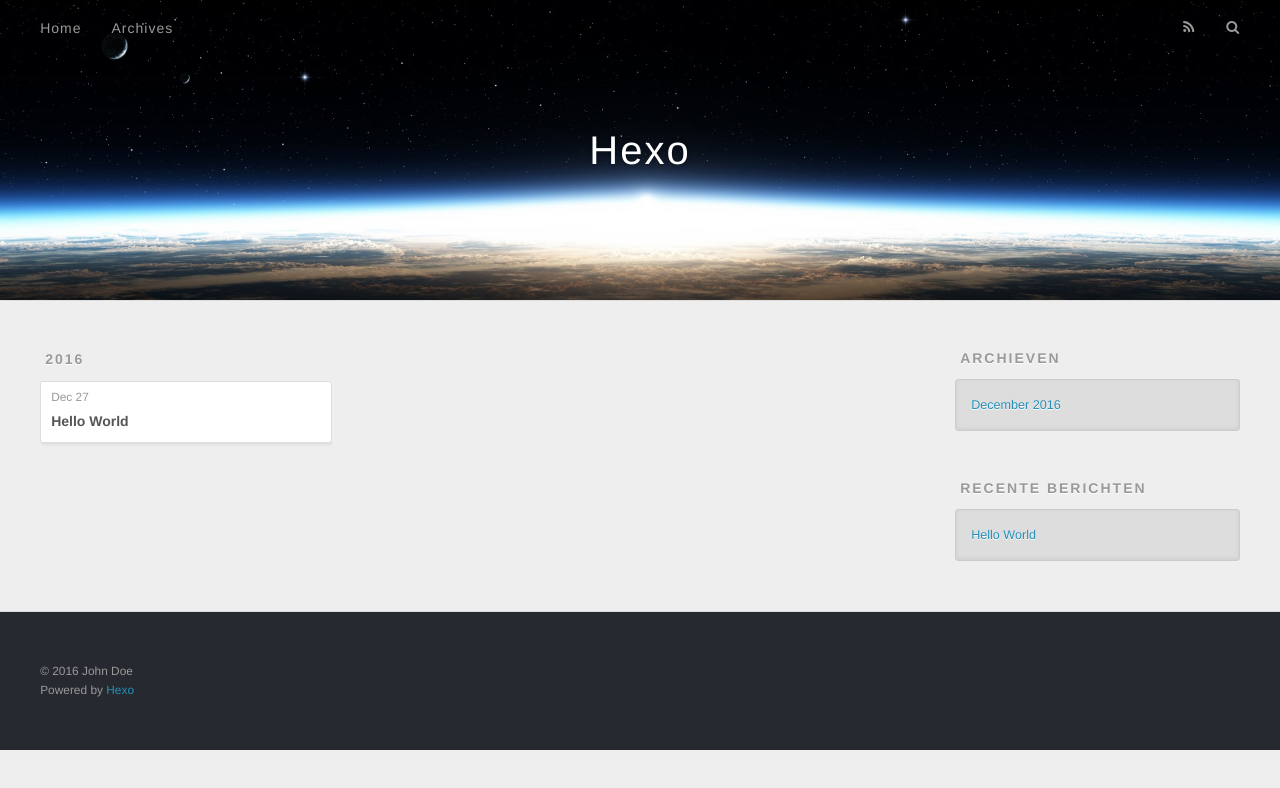
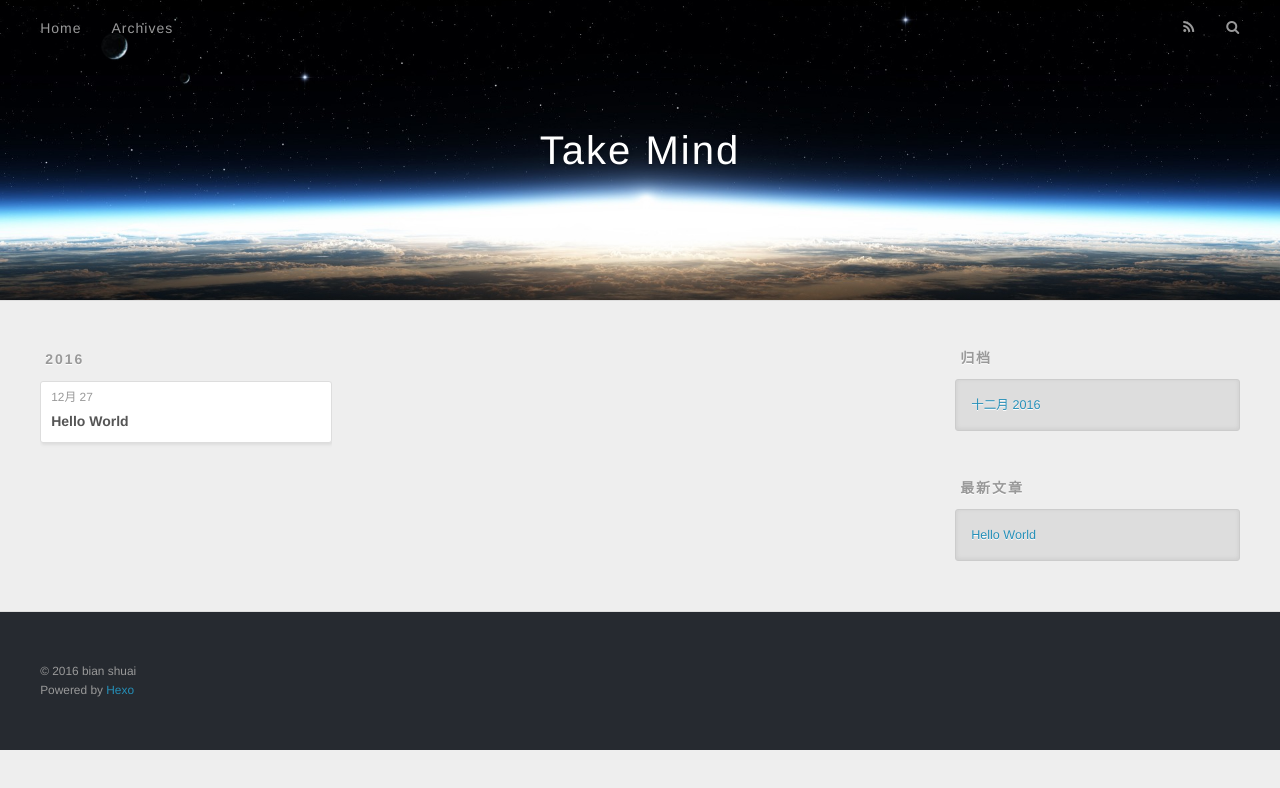
Before and after one commit to xytutu/xytutu.github.io, a plain HTML site: page archives/index.html in a window 1280 px wide. Drawn offline with nearby package versions, Linux system fonts and the light colour scheme.

Commit message:
Site updated: 2016-12-28 11:10:44

```diff
--- a/archives/index.html
+++ b/archives/index.html
@@ -3,16 +3,16 @@
 <head>
   <meta charset="utf-8">
 
-  <title>Archieven | Hexo</title>
+  <title>归档 | Take Mind</title>
   <meta name="viewport" content="width=device-width, initial-scale=1, maximum-scale=1">
   <meta property="og:type" content="website">
-<meta property="og:title" content="Hexo">
+<meta property="og:title" content="Take Mind">
 <meta property="og:url" content="http://yoursite.com/archives/index.html">
-<meta property="og:site_name" content="Hexo">
+<meta property="og:site_name" content="Take Mind">
 <meta name="twitter:card" content="summary">
-<meta name="twitter:title" content="Hexo">
+<meta name="twitter:title" content="Take Mind">
 
-    <link rel="alternate" href="/atom.xml" title="Hexo" type="application/atom+xml">
+    <link rel="alternate" href="/atom.xml" title="Take Mind" type="application/atom+xml">
 
 
     <link rel="icon" href="/favicon.png">
@@ -33,7 +33,7 @@
   <div id="header-outer" class="outer">
     <div id="header-title" class="inner">
       <h1 id="logo-wrap">
-        <a href="/" id="logo">Hexo</a>
+        <a href="/" id="logo">Take Mind</a>
       </h1>
 
     </div>
@@ -50,7 +50,7 @@
 
           <a id="nav-rss-link" class="nav-icon" href="/atom.xml" title="RSS Feed"></a>
 
-        <a id="nav-search-btn" class="nav-icon" title="Zoeken"></a>
+        <a id="nav-search-btn" class="nav-icon" title="搜索"></a>
       </nav>
       <div id="search-form-wrap">
         <form action="//google.com/search" method="get" accept-charset="UTF-8" class="search-form"><input type="search" name="q" results="0" class="search-form-input" placeholder="Search"><button type="submit" class="search-form-submit">&#xF002;</button><input type="hidden" name="sitesearch" value="http://yoursite.com"></form>
@@ -76,7 +76,7 @@
   <div class="archive-article-inner">
     <header class="archive-article-header">
       <a href="/2016/12/27/hello-world/" class="archive-article-date">
-  <time datetime="2016-12-27T13:17:48.000Z" itemprop="datePublished">Dec 27</time>
+  <time datetime="2016-12-27T13:17:48.000Z" itemprop="datePublished">12月 27</time>
 </a>
 
 
@@ -107,9 +107,9 @@
 
 
   <div class="widget-wrap">
-    <h3 class="widget-title">Archieven</h3>
+    <h3 class="widget-title">归档</h3>
     <div class="widget">
-      <ul class="archive-list"><li class="archive-list-item"><a class="archive-list-link" href="/archives/2016/12/">December 2016</a></li></ul>
+      <ul class="archive-list"><li class="archive-list-item"><a class="archive-list-link" href="/archives/2016/12/">十二月 2016</a></li></ul>
     </div>
   </div>
 
@@ -117,7 +117,7 @@
 
 
   <div class="widget-wrap">
-    <h3 class="widget-title">Recente berichten</h3>
+    <h3 class="widget-title">最新文章</h3>
     <div class="widget">
       <ul>
 
@@ -137,7 +137,7 @@
 
   <div class="outer">
     <div id="footer-info" class="inner">
-      &copy; 2016 John Doe<br>
+      &copy; 2016 bian shuai<br>
       Powered by <a href="http://hexo.io/" target="_blank">Hexo</a>
     </div>
   </div>
--- a/atom.xml
+++ b/atom.xml
@@ -1,6 +1,6 @@
 <?xml version="1.0" encoding="utf-8"?>
 <feed xmlns="http://www.w3.org/2005/Atom">
-  <title>Hexo</title>
+  <title>Take Mind</title>
 
   <link href="/atom.xml" rel="self"/>
 
@@ -9,7 +9,7 @@
   <id>http://yoursite.com/</id>
 
   <author>
-    <name>John Doe</name>
+    <name>bian shuai</name>
 
   </author>
 
```
Also changed, not shown: 2016/12/27/hello-world/index.html (+10 -10 lines), archives/2016/12/index.html (+12 -12 lines), archives/2016/index.html (+12 -12 lines), index.html (+12 -12 lines).
